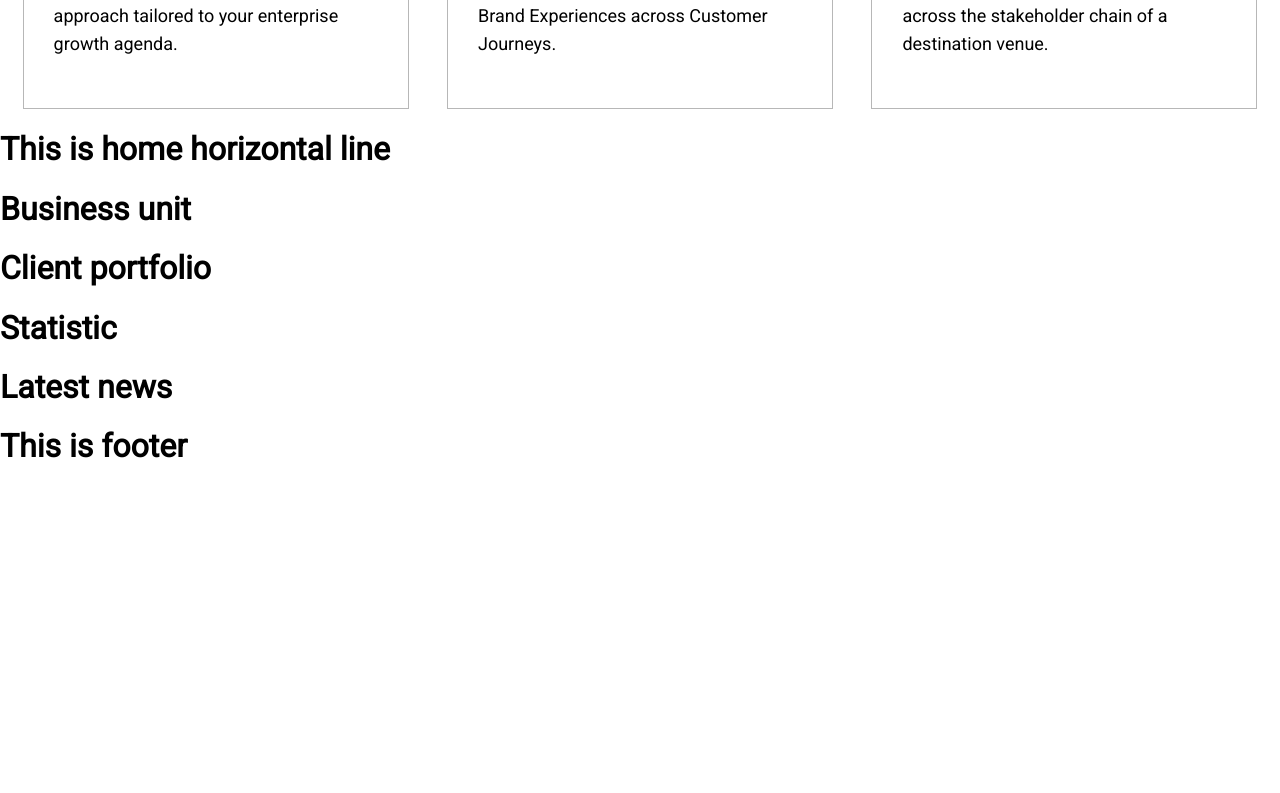
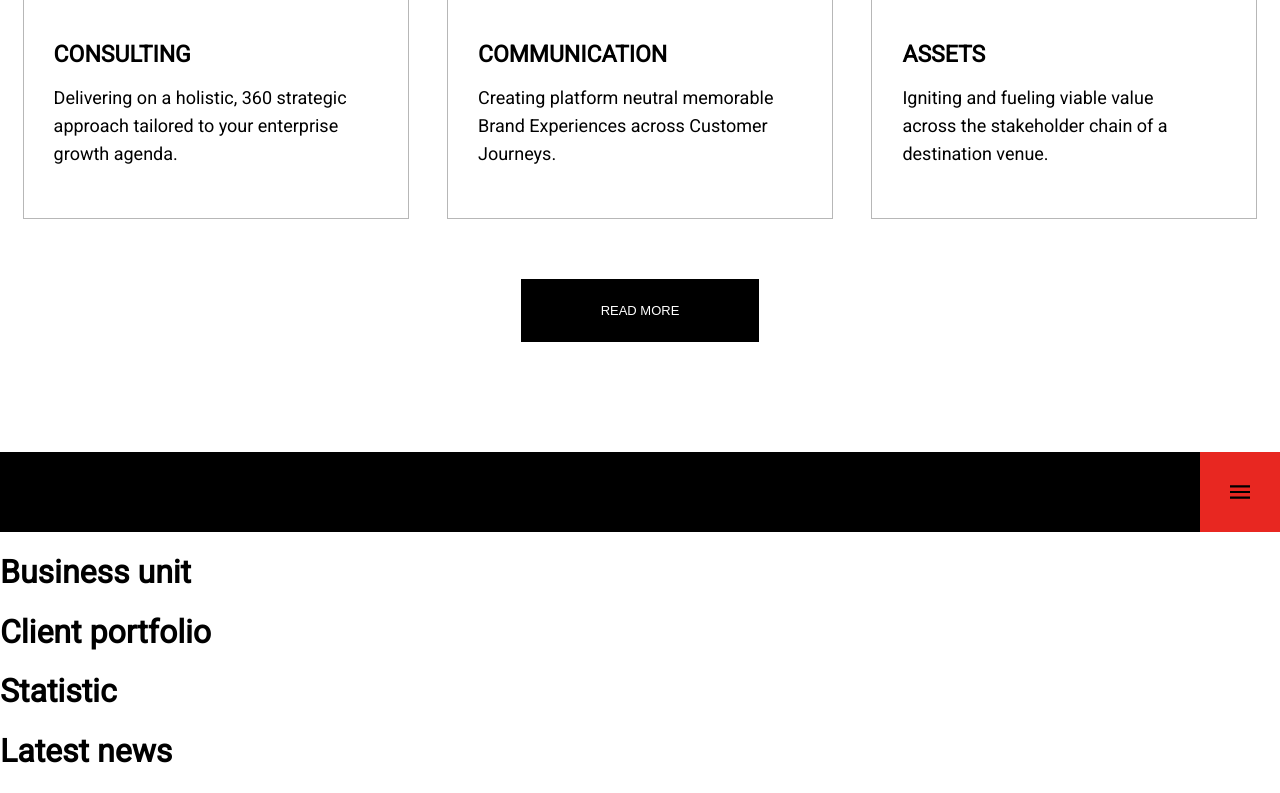
Before and after one commit to tinhuynh0992/my-spectrum, a Vue app: page / in a window 1280 px wide. Shown: the part 1980-2773 px from the top of the page. Before the commit the page ends 2467 px from the top, so only its background shows below. Built offline with nearby package versions, Linux system fonts and the light colour scheme.

Commit message:
Add homepage hline

```diff
--- a/src/components/header/ms-header.vue
+++ b/src/components/header/ms-header.vue
@@ -1,5 +1,5 @@
 <template>
-  <div class="ms-header">
+  <header class="ms-header">
     <div class="ms-header-logo">
       <img src="@/assets/logo.png" alt="My Spectrum">
     </div>
@@ -15,7 +15,7 @@
     </div>
 
     <ms-menu v-if="menuIsActive"></ms-menu>
-  </div>
+  </header>
 </template>
 
 <script>
--- a/src/components/home/ms-home-hline.vue
+++ b/src/components/home/ms-home-hline.vue
@@ -1,3 +1,57 @@
 <template>
-  <h1>This is home horizontal line</h1>
+  <div class="ms-home-hline">
+    <div class="ms-home-hline-logo">
+    </div>
+
+    <div class="ms-menu-wrapper">
+      <div class="ms-menu-button" @click="menuIsActive = !menuIsActive">
+        <img v-if="!menuIsActive" src="@/assets/icons/menu-button.svg" alt=""/>
+        <img v-else src="@/assets/icons/close-button.svg" alt=""/>
+      </div>
+    </div>
+
+    <ms-menu v-if="menuIsActive"></ms-menu>
+  </div>
 </template>
+
+<script>
+import msMenu from '@/components/header/ms-menu.vue'
+
+export default {
+  data() {
+    return {
+      menuIsActive: false
+    }
+  },
+
+  components: {
+    msMenu
+  }
+}
+</script>
+
+<style lang="scss" scoped>
+@import '@/assets/styles/colors.scss';
+
+.ms-home-hline {
+  height: 80px;
+  display: flex;
+  justify-content: space-between;
+  background-color: #000;
+
+  .ms-menu-button {
+    width: 80px;
+    height: 80px;
+    display: flex;
+    justify-content: center;
+    align-items: center;
+    background-color: $red-dark;
+    cursor: pointer;
+
+    img {
+      width: 20px;
+      height: 20px;
+    }
+  }
+}
+</style>
--- a/src/components/home/ms-home-our-divisions.vue
+++ b/src/components/home/ms-home-our-divisions.vue
@@ -22,6 +22,7 @@
       </div>
       <div class="ms-division">
         <div class="ms-division-image">
+          <div class="ms-divison-image-hover"></div>
           <img src="/img/home/our-division-2.jpg" alt="">
         </div>
         <div class="ms-division-name">
@@ -35,6 +36,7 @@
       </div>
       <div class="ms-division">
         <div class="ms-division-image">
+          <div class="ms-divison-image-hover"></div>
           <img src="/img/home/our-division-3.jpg" alt="">
         </div>
         <div class="ms-division-name">
@@ -47,6 +49,10 @@
         </div>
       </div>
     </div>
+
+    <div class="ms-read-more-wrapper">
+      <button class="ms-read-more">READ MORE</button>
+    </div>
   </div>
 </template>
 
@@ -54,6 +60,9 @@
 @import '@/assets/styles/colors.scss';
 
 .ms-home-our-divisions {
+  padding-top: 110px;
+  padding-bottom: 110px;
+
   .section-title {
     font-size: 40px;
     font-weight: bold;
@@ -79,6 +88,7 @@
       padding: 0 30px 50px 30px;
       margin-right: 3vw;
       color: #000;
+      cursor: pointer;
 
       &:last-child {
         margin-right: 0;
@@ -129,5 +139,18 @@
       }
     }
   }
+
+  .ms-read-more-wrapper {
+    margin-top: 60px;
+    text-align: center;
+
+    .ms-read-more {
+      background-color: #000;
+      color: #fff;
+      font-size: 13px;
+      padding: 24px 80px;
+      border: none;
+    }
+  }
 }
 </style>
```
